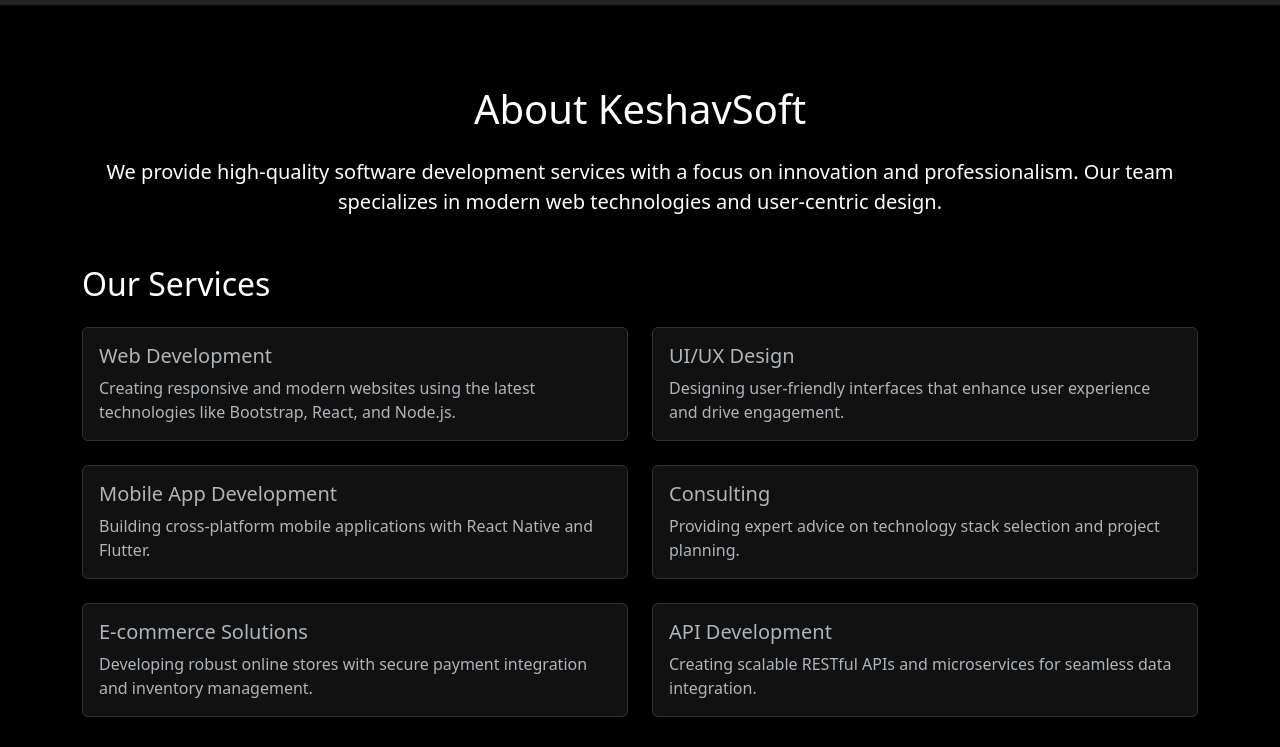
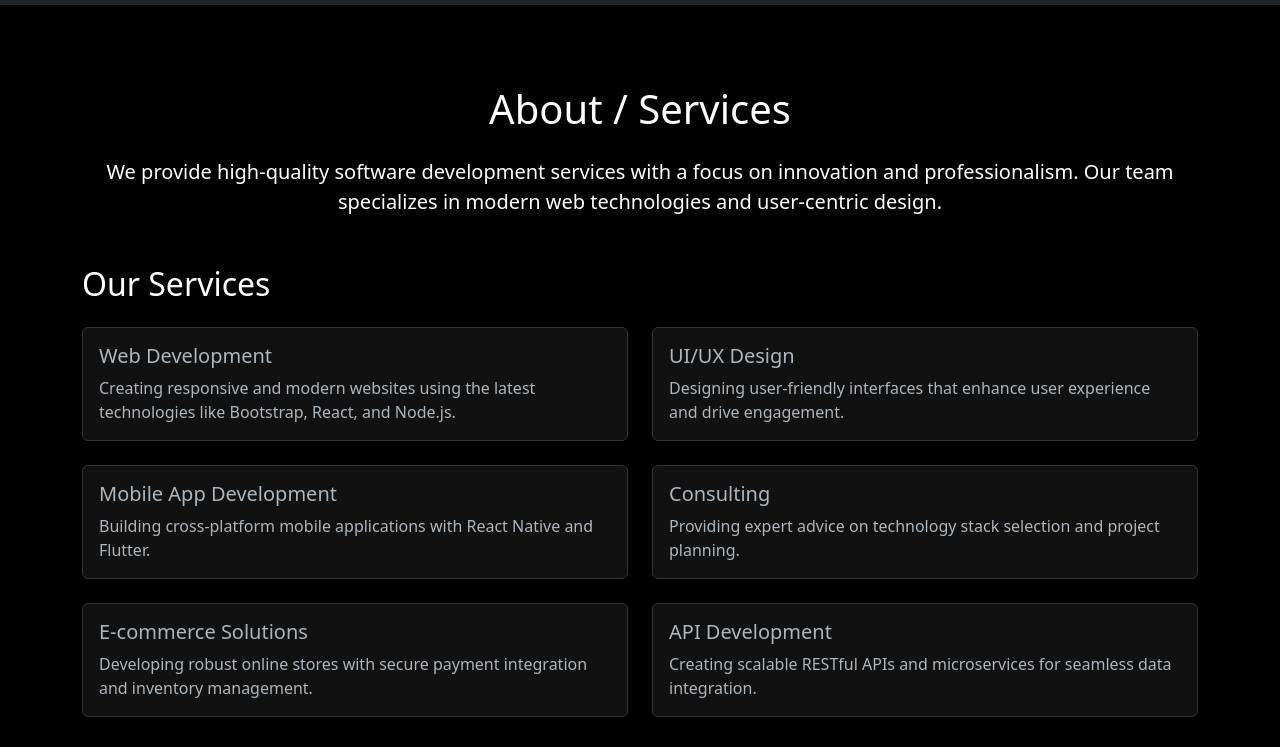
Before and after one commit to muralimohan5/task-1new, a plain HTML site: page about.html in a window 1280 px wide. Shown: the part 53-800 px from the top of the page. Drawn offline with nearby package versions, Linux system fonts and the light colour scheme.

Commit message:
Update about page title to 'About / Services' to match task requirements

```diff
--- a/about.html
+++ b/about.html
@@ -46,7 +46,7 @@
 
     <section class="about-section">
         <div class="container">
-            <h1 class="text-center mb-4">About KeshavSoft</h1>
+            <h1 class="text-center mb-4">About / Services</h1>
             <p class="lead text-center mb-5">We provide high-quality software development services with a focus on innovation and professionalism. Our team specializes in modern web technologies and user-centric design.</p>
 
             <h2 class="mb-4">Our Services</h2>
```
